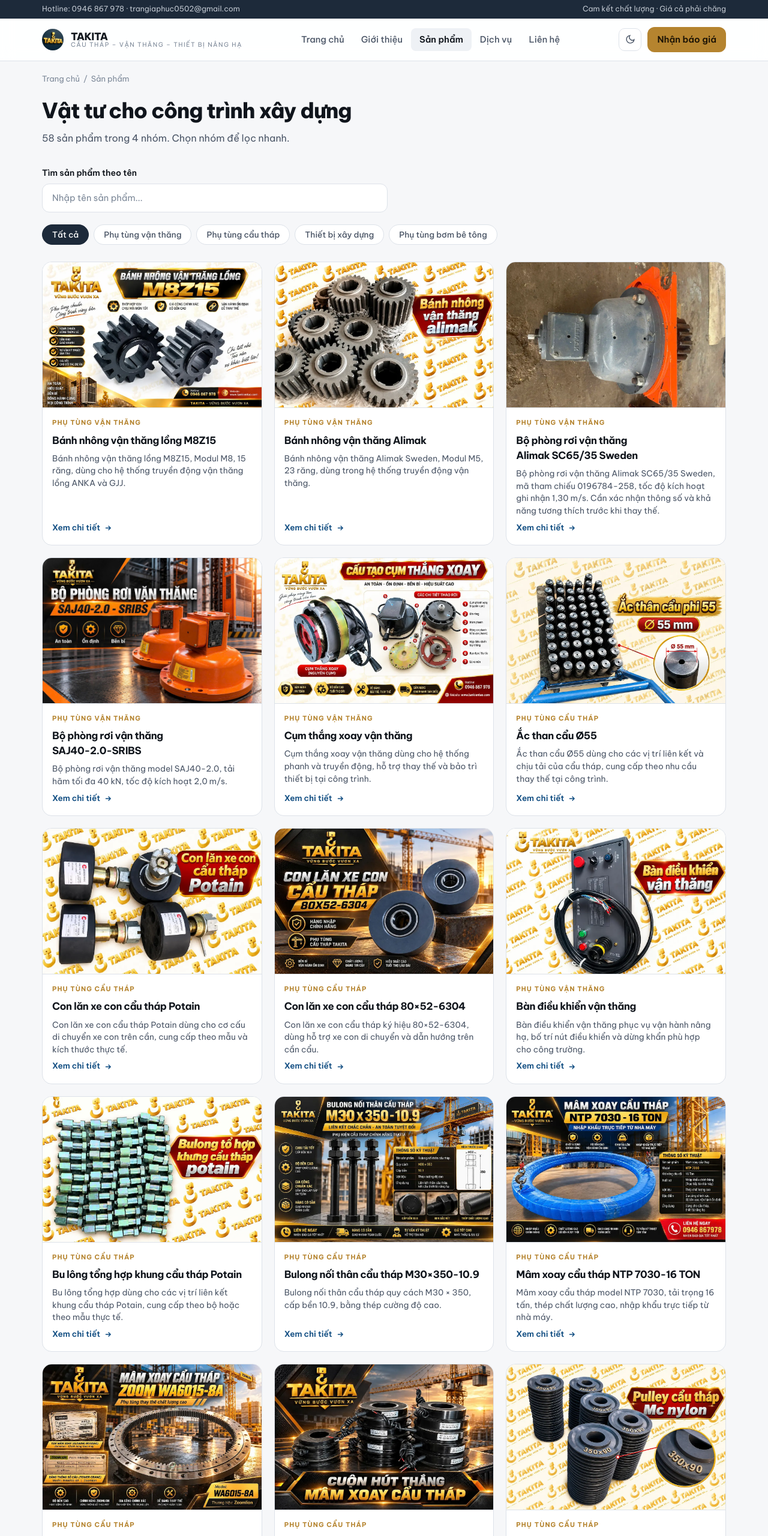
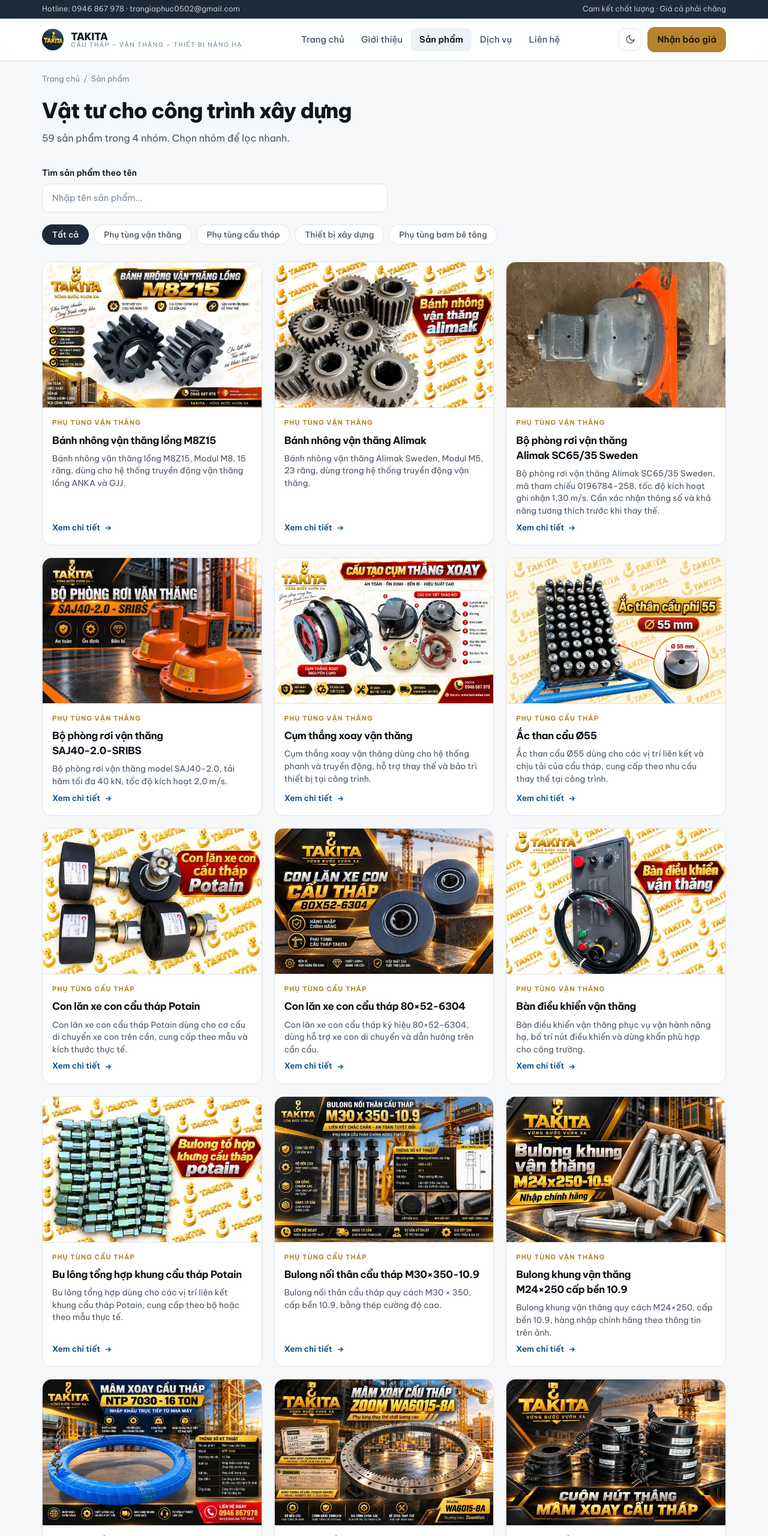
Before and after one commit to TranGiaPhu2004/TAKITA, a Next.js app: page /san-pham in a window 1280 px wide. Shown: the top 2560 px of the page at 60% size. Built offline with nearby package versions, Linux system fonts and the light colour scheme.

Commit message:
bulong khung vận thăng

```diff
--- a/src/data/products.ts
+++ b/src/data/products.ts
@@ -531,6 +531,37 @@ export const products: Product[] = [
   },
 
   {
+    slug: "bulong-khung-van-thang-m24x250-10-9",
+    name: "Bulong khung vận thăng M24×250 cấp bền 10.9",
+    category: "Phụ tùng vận thăng",
+
+    shortDesc:
+      "Bulong khung vận thăng quy cách M24×250, cấp bền 10.9, hàng nhập chính hãng theo thông tin trên ảnh.",
+
+    description:
+      "Bulong khung vận thăng M24×250 cấp bền 10.9 là chi tiết liên kết dùng trong kết cấu khung vận thăng. Ảnh sản phẩm ghi quy cách M24×250, cấp bền 10.9 và thông tin nhập chính hãng. Trước khi lắp đặt, vui lòng đối chiếu kích thước, cấp bền và yêu cầu kỹ thuật với tài liệu hoặc mẫu thực tế của thiết bị.",
+
+    price: "Liên hệ báo giá",
+
+    image: img("bulong_khung_van_thang"),
+
+    alt: "Bulong khung vận thăng M24×250 cấp bền 10.9",
+
+    specs: [
+      { label: "Loại sản phẩm", value: "Bulong khung vận thăng" },
+      { label: "Quy cách", value: "M24 × 250" },
+      { label: "Cấp bền", value: "10.9" },
+      { label: "Xuất xứ", value: "Nhập chính hãng (theo ảnh sản phẩm)" },
+      { label: "Ứng dụng", value: "Liên kết kết cấu khung vận thăng" },
+      {
+        label: "Lưu ý",
+        value:
+          "Đối chiếu kích thước, cấp bền và yêu cầu kỹ thuật trước khi lắp đặt",
+      },
+    ],
+  },
+
+  {
     slug: "mam-xoay-cau-thap-ntp-7030-16-ton",
     name: "Mâm xoay cẩu tháp NTP 7030-16 TON",
     category: "Phụ tùng cẩu tháp",
```
Also changed, not shown: public/images/products/bulong_khung_van_thang.webp (added).
